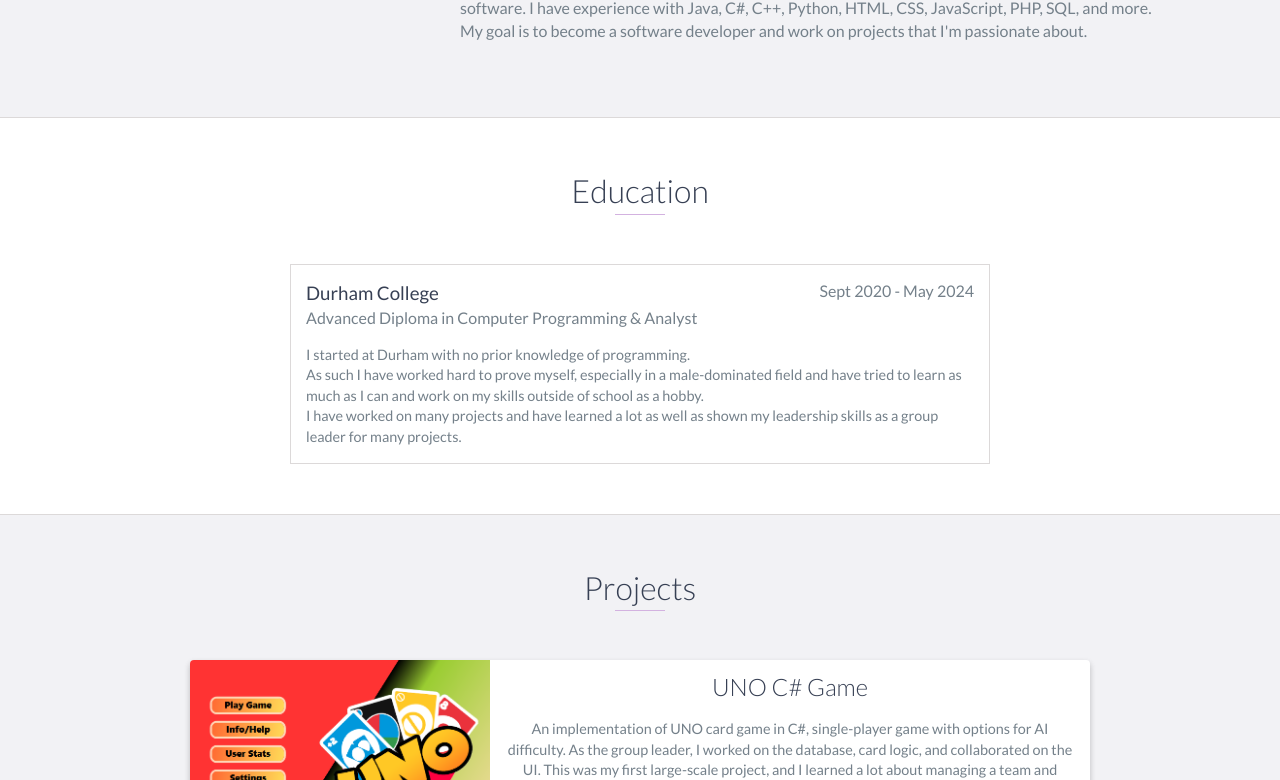
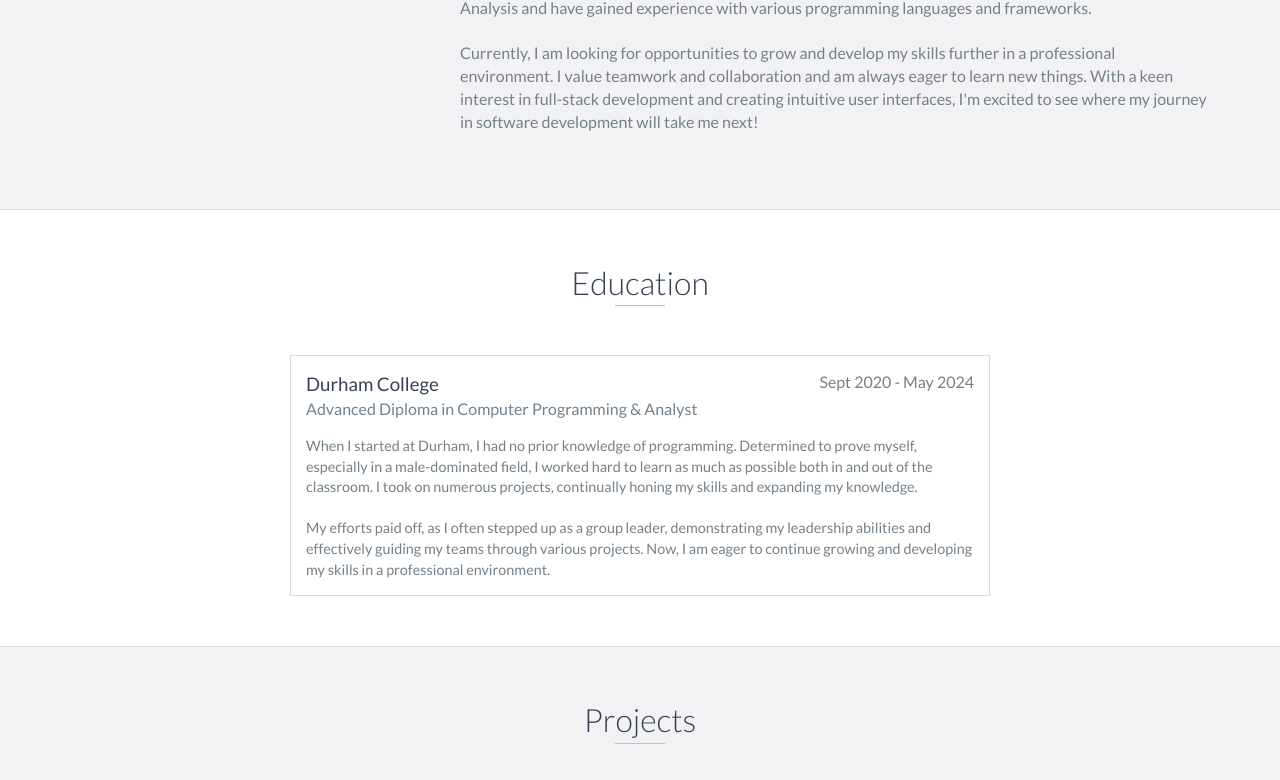
Before and after one commit to Otakubuns/otakubuns.github.io, a website: page index.html in a window 1280 px wide. Shown: the part 624-1404 px from the top of the page. Drawn offline with nearby package versions, Linux system fonts and the light colour scheme.

Commit message:
updated about me and education

```diff
--- a/index.html
+++ b/index.html
@@ -64,9 +64,13 @@
                 </div>
                 <div class="col-md-8">
                     <p>
-                        I'm Alexus Girotto, and I'm a software developer.
-                        <br>I'm passionate about learning new languages, improving my skills and creating interesting and useful software. I have experience with Java, C#, C++, Python, HTML, CSS, JavaScript, PHP, SQL, and more.
-                        <br>My goal is to become a software developer and work on projects that I'm passionate about.
+                        I'm Alexus Girotto, a passionate and creative software developer with a love for building web applications and software.
+                        I recently graduated from Durham College with a diploma in Computer Programming & Analysis and have gained experience with various programming languages and frameworks.
+
+                        <br/><br/>
+                        Currently, I am looking for opportunities to grow and develop my skills further in a professional environment.
+                        I value teamwork and collaboration and am always eager to learn new things. With a keen interest in full-stack development and creating intuitive user interfaces, I'm excited to see where my journey in software development will take me next!
+                    </p>
                 </div>
             </div>
         </div>
@@ -81,9 +85,11 @@
             <span class="education-date">Sept 2020 - May 2024</span>
             <h4>Advanced Diploma in Computer Programming & Analyst</h4>
             <p>
-                I started at Durham with no prior knowledge of programming. <br>As such I have worked hard to prove myself, especially in a male-dominated field and have tried to learn as much as I can and work on my skills outside of school as a hobby.
-                <br>I have worked on many projects and have learned a lot as well as shown my leadership skills as a group leader for many projects.
-            </p>
+                When I started at Durham, I had no prior knowledge of programming.
+                Determined to prove myself, especially in a male-dominated field, I worked hard to learn as much as possible both in and out of the classroom.
+                I took on numerous projects, continually honing my skills and expanding my knowledge.
+                <br/><br/>My efforts paid off, as I often stepped up as a group leader, demonstrating my leadership abilities and effectively guiding my teams through various projects.
+                Now, I am eager to continue growing and developing my skills in a professional environment.</p>
         </div>
         <!-- End .education-block -->
     </div>
```
